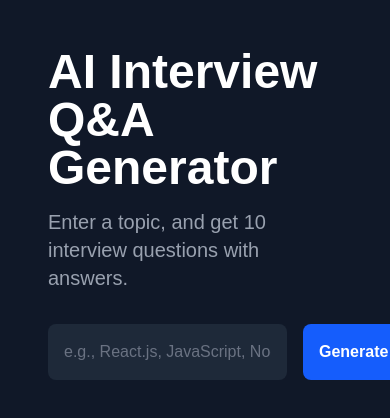
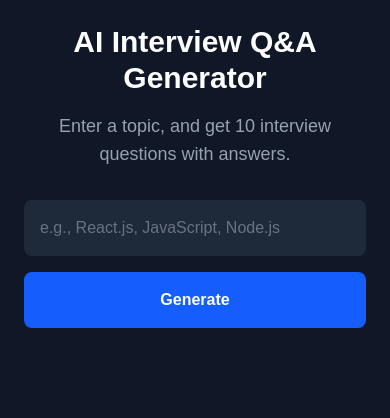
Before and after one commit to shubhagrawal0903/ai-interview-prep, a Next.js app: page / in a window 390 px wide. Shown: the top 418 px of the page. Built offline with nearby package versions, Linux system fonts and the light colour scheme.

Commit message:
Made UI responsive for mobile

```diff
--- a/src/app/page.tsx
+++ b/src/app/page.tsx
@@ -49,8 +49,10 @@ function QACard({ qa }: { qa: QAPair }) {
   };
 
   return (
-    <div className="bg-gray-800 p-6 rounded-lg shadow-lg border border-gray-700 space-y-4">
-      <h3 className="text-xl font-semibold text-blue-400 mb-3">(Q) {qa.question}</h3>
+    // Card padding mobile ke liye chhota (p-4) aur desktop ke liye bada (md:p-6)
+    <div className="bg-gray-800 p-4 md:p-6 rounded-lg shadow-lg border border-gray-700 space-y-4">
+      {/* Card ka title mobile pe chhota (text-lg) aur desktop pe bada (md:text-xl) */}
+      <h3 className="text-lg md:text-xl font-semibold text-blue-400 mb-3">(Q) {qa.question}</h3>
       <p className="text-gray-300">(A) {qa.answer}</p>
       <hr className="border-gray-600" />
 
@@ -134,27 +136,34 @@ export default function HomePage() {
   };
 
   return (
-    <main className="flex min-h-screen flex-col items-center p-12 bg-gray-900 text-white">
-      <h1 className="text-5xl font-extrabold mb-4">AI Interview Q&A Generator</h1>
-      <p className="text-xl text-gray-400 mb-8">
+    // Main padding mobile ke liye p-6, desktop ke liye md:p-12
+    <main className="flex min-h-screen flex-col items-center p-6 md:p-12 bg-gray-900 text-white">
+      {/* Title mobile pe chhota (text-3xl) aur desktop pe bada (sm:text-5xl), aur text-center */}
+      <h1 className="text-3xl sm:text-5xl font-extrabold mb-4 text-center">AI Interview Q&A Generator</h1>
+      {/* Subtitle bhi responsive aur center mein */}
+      <p className="text-lg sm:text-xl text-gray-400 mb-8 text-center">
         Enter a topic, and get 10 interview questions with answers.
       </p>
 
-      <form onSubmit={handleSubmit} className="w-full max-w-xl mb-12">
-        <div className="flex items-center gap-4">
+      {/* Form ki max-width badha di taaki woh neeche ke cards se match kare */}
+      <form onSubmit={handleSubmit} className="w-full max-w-3xl mb-12">
+        {/* Form layout mobile pe column (flex-col) aur desktop pe row (sm:flex-row) */}
+        <div className="flex flex-col sm:flex-row items-center gap-4">
           <input
             type="text"
             value={topic}
             onChange={(e) => setTopic(e.target.value)}
             placeholder="e.g., React.js, JavaScript, Node.js"
-            className="flex-grow p-4 rounded-lg bg-gray-800 text-white placeholder-gray-500 border-gray-700 focus:outline-none focus:ring-2 focus:ring-blue-500"
+            // Input mobile pe full width (w-full) aur desktop pe flex-grow
+            className="w-full sm:flex-grow p-4 rounded-lg bg-gray-800 text-white placeholder-gray-500 border-gray-700 focus:outline-none focus:ring-2 focus:ring-blue-500"
             required
             disabled={isLoading}
           />
           <button
             type="submit"
             disabled={isLoading}
-            className="p-4 rounded-lg bg-blue-600 text-white font-semibold hover:bg-blue-700 disabled:bg-gray-600 disabled:cursor-not-allowed"
+            // Button mobile pe full width (w-full) aur desktop pe auto-width (sm:w-auto)
+            className="w-full sm:w-auto p-4 rounded-lg bg-blue-600 text-white font-semibold hover:bg-blue-700 disabled:bg-gray-600 disabled:cursor-not-allowed"
           >
             {isLoading ? "Generating..." : "Generate"}
           </button>
@@ -162,7 +171,8 @@ export default function HomePage() {
       </form>
 
       {error && (
-        <div className="w-full max-w-xl mb-6 p-4 rounded-lg bg-red-800 border border-red-600 text-white">
+        // Error message ki width bhi max-w-3xl kar di
+        <div className="w-full max-w-3xl mb-6 p-4 rounded-lg bg-red-800 border border-red-600 text-white">
           <p>
             <span className="font-bold">Error:</span> {error}
           </p>
@@ -178,7 +188,8 @@ export default function HomePage() {
 
       {qaPairs.length > 0 && (
         <section className="w-full max-w-3xl space-y-6">
-          <h2 className="text-3xl font-bold text-center">
+          {/* Section title bhi mobile pe chhota (text-2xl) aur desktop pe bada (sm:text-3xl) */}
+          <h2 className="text-2xl sm:text-3xl font-bold text-center">
             Your {topic} Questions
           </h2>
           {qaPairs.map((qa, index) => (
```
